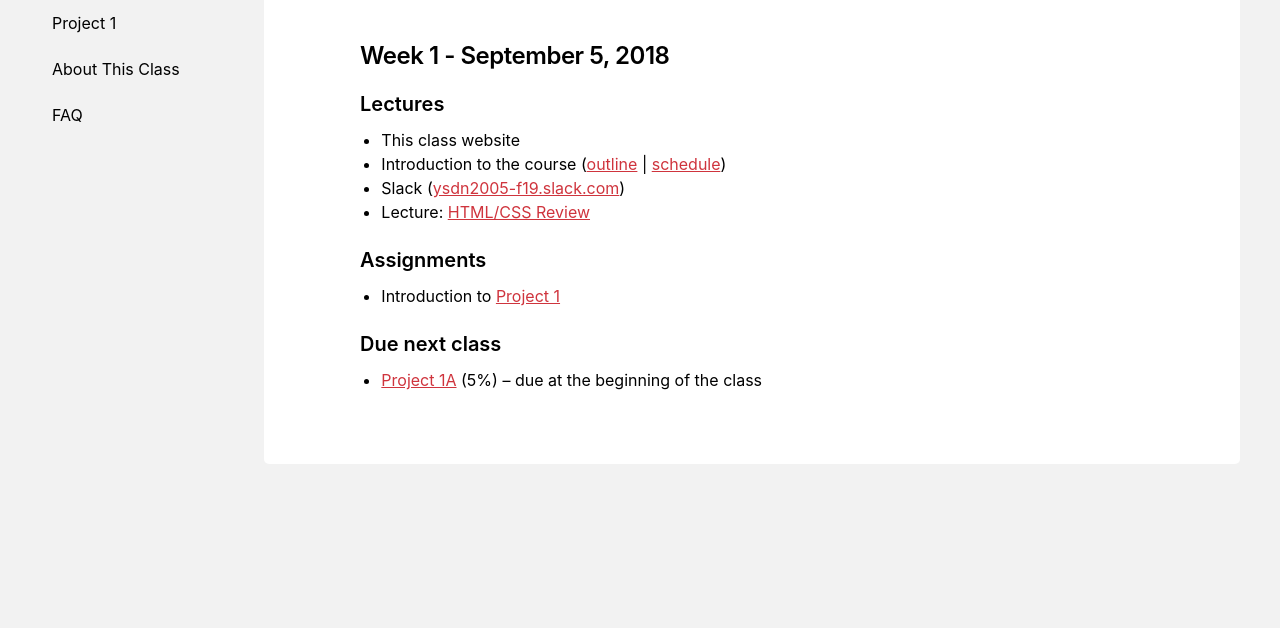
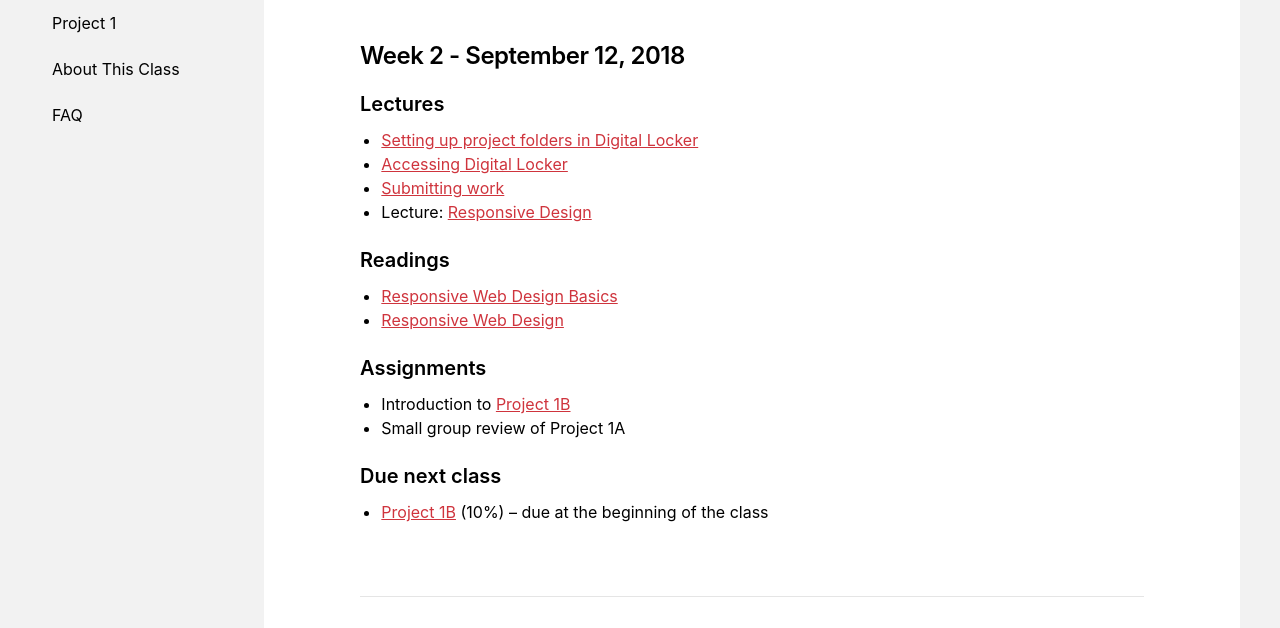
Before and after one commit to yorkdesign/YSDN2005-F19, a plain HTML site: page index.html in a window 1280 px wide. Shown: the part 172-800 px from the top of the page. Drawn offline with Linux system fonts and the light colour scheme.

Commit message:
Added week 2 materials

```diff
--- a/index.html
+++ b/index.html
@@ -29,7 +29,30 @@
 			</header>
 			<main class="c-main-content">
 				<div class="o-box">	<h1>Processes and Workflows: Visual Interaction Design</h1>
-	<h2 id="week-1-september-5-2018">Week 1 - September 5, 2018</h2>
+	<h2 id="week-2-september-12-2018">Week 2 - September 12, 2018</h2>
+<h3 id="lectures">Lectures</h3>
+<ul>
+<li><a href="faq/#setting-up-digital-locker-project-folders">Setting up project folders in Digital Locker</a></li>
+<li><a href="faq/#how-do-i-access-digital-locker-">Accessing Digital Locker</a></li>
+<li><a href="faq/#class-work-submission-process">Submitting work</a></li>
+<li>Lecture: <a href="assets/lectures/Responsive-Web-Design.pdf">Responsive Design</a></li>
+</ul>
+<h3 id="readings">Readings</h3>
+<ul>
+<li><a href="https://developers.google.com/web/fundamentals/design-and-ui/responsive/">Responsive Web Design Basics</a></li>
+<li><a href="https://alistapart.com/article/responsive-web-design">Responsive Web Design</a></li>
+</ul>
+<h3 id="assignments">Assignments</h3>
+<ul>
+<li>Introduction to <a href="projects/project-1/#project-1b">Project 1B</a></li>
+<li>Small group review of Project 1A</li>
+</ul>
+<h3 id="due-next-class">Due next class</h3>
+<ul>
+<li><a href="projects/project-1/#project-1b">Project 1B</a> (10%) – due at the beginning of the class</li>
+</ul>
+<hr>
+<h2 id="week-1-september-5-2018">Week 1 - September 5, 2018</h2>
 <h3 id="lectures">Lectures</h3>
 <ul>
 <li>This class website</li>
```
Also changed, not shown: projects/project-1/index.html (+20 -1 lines), 2 other files.
